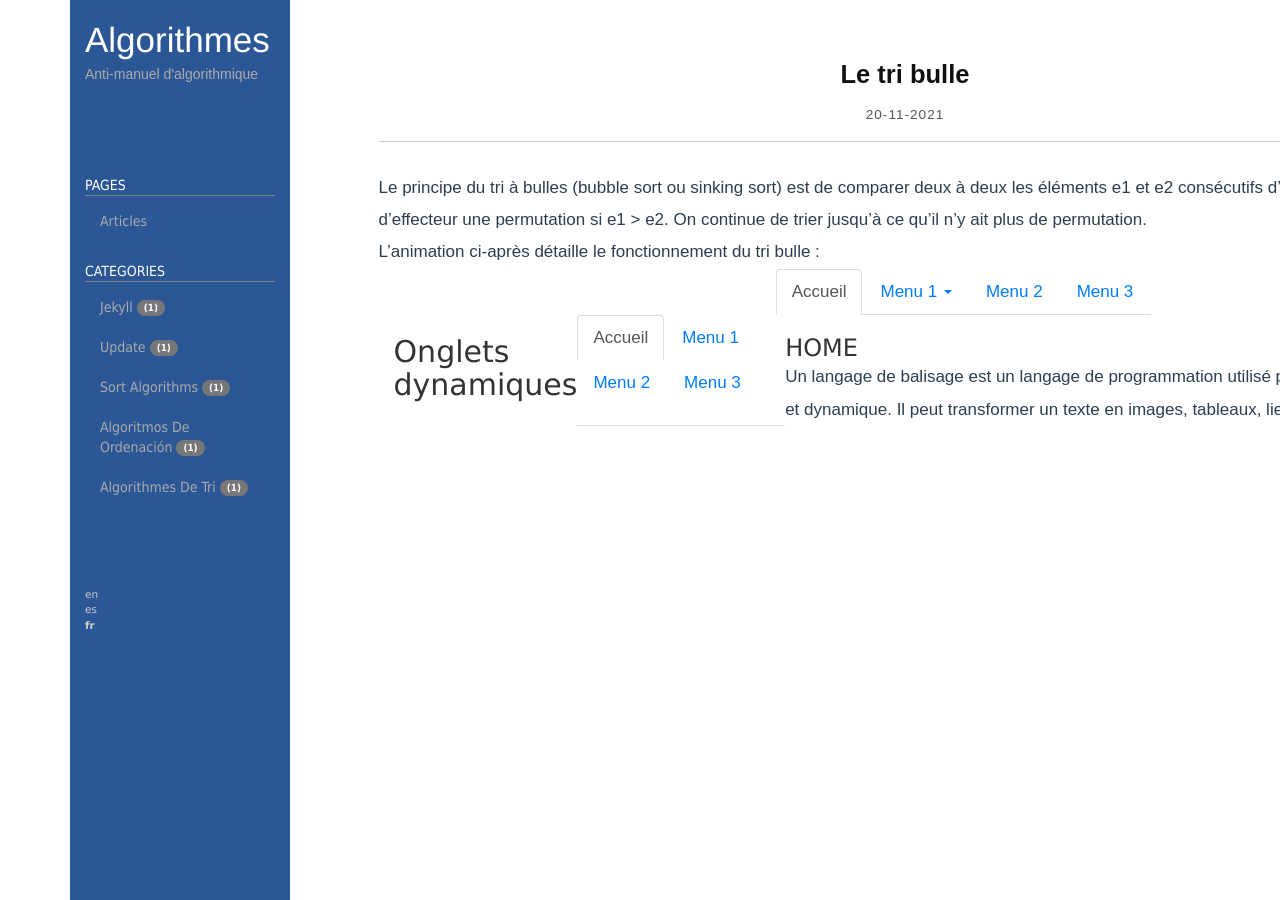
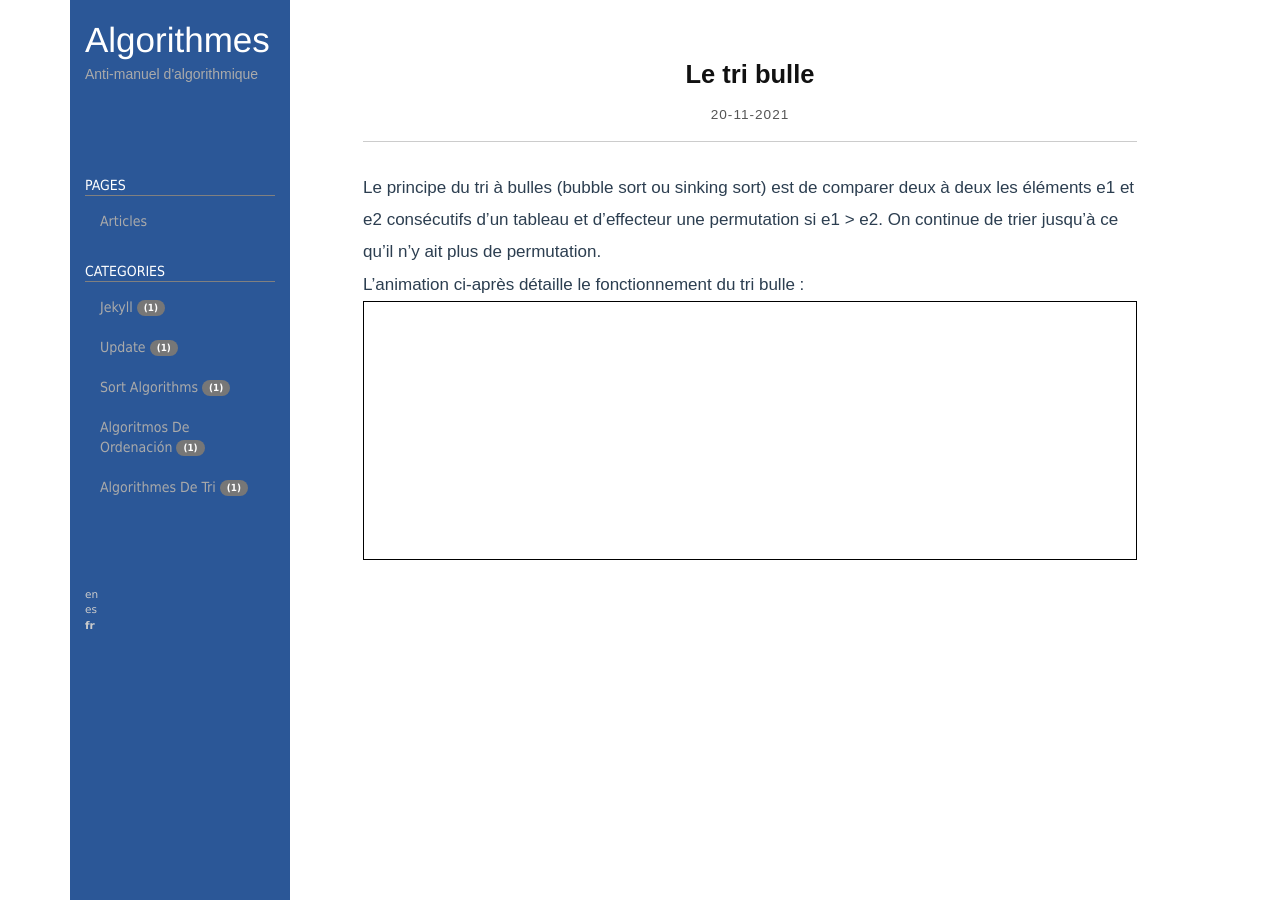
Before and after one commit to LWH-21/Algos, a Jekyll site: the page built from _posts/2020-11-20-bubblesort_fr.md, in a window 1280 px wide. Built offline with Jekyll 4.4.1, drawn with Linux system fonts in a browser that asks for light colours; nearby versions of some CDN libraries; library files that are not in the unit come from our copies.

Commit message:
Update 2020-11-20-bubblesort_fr.md

```diff
--- a/_posts/2020-11-20-bubblesort_fr.md
+++ b/_posts/2020-11-20-bubblesort_fr.md
@@ -6,60 +6,9 @@ category:
  - Algorithmes de tri
 lang : fr
 ref : bubblesort
-custom_css:
-  - http://maxcdn.bootstrapcdn.com/bootstrap/3.3.6/css/bootstrap.min.css
-custom_js:
-  - http://maxcdn.bootstrapcdn.com/bootstrap/3.3.6/js/bootstrap.min.js
-  - https://ajax.googleapis.com/ajax/libs/jquery/1.12.0/jquery.min.js
 ---
 Le principe du tri à bulles (bubble sort ou sinking sort) est de comparer deux à deux les éléments e1 et e2 consécutifs d'un tableau et d'effecteur une permutation si e1 > e2. On continue de trier jusqu'à ce qu'il n'y ait plus de permutation.
 
 L'animation ci-après détaille le fonctionnement du tri bulle :
 
-<div class="container">
-  <ul class="nav nav-tabs">
-    <li class="active"><a href="#">Accueil</a></li>
-    <li class="dropdown">
-      <a class="dropdown-toggle" data-toggle="dropdown" href="#">Menu 1 <span class="caret"></span></a>
-      <ul class="dropdown-menu">
-        <li><a href="#">Submenu 1-1</a></li>
-        <li><a href="#">Submenu 1-2</a></li>
-        <li><a href="#">Submenu 1-3</a></li>
-      </ul>
-    </li>
-    <li><a href="#">Menu 2</a></li>
-    <li><a href="#">Menu 3</a></li>
-  </ul>
-</div>
-
-<div class="container">
-  <h2>Onglets dynamiques</h2>
-  <ul class="nav nav-tabs">
-    <li class="active"><a data-toggle="tab" href="#home">Accueil</a></li>
-    <li><a data-toggle="tab" href="#menu1">Menu 1</a></li>
-    <li><a data-toggle="tab" href="#menu2">Menu 2</a></li>
-    <li><a data-toggle="tab" href="#menu3">Menu 3</a></li>
-  </ul>
-
-  <div class="tab-content">
-    <div id="home" class="tab-pane fade in active">
-      <h3>HOME</h3>
-      <p>Un langage de balisage est un langage de programmation utilisé pour rendre le texte plus
-            interactif et dynamique. Il peut transformer un texte en images, tableaux, liens, etc.</p>
-    </div>
-    <div id="menu1" class="tab-pane fade">
-      <h3>Menu 1</h3>
-      <p>Java est un langage de programmation de haut niveau, robuste, sécurisé et orienté objet.</p>
-    </div>
-    <div id="menu2" class="tab-pane fade">
-      <h3>Menu 2</h3>
-      <p>SQL est juste un langage de requête, ce n'est pas une base de données. Pour effectuer des requêtes SQL,
-      vous devez installer n'importe quelle base de données, par exemple Oracle, MySQL, MongoDB, PostGre SQL, SQL Server, DB2, etc.</p>
-    </div>
-    <div id="menu3" class="tab-pane fade">
-      <h3>Menu 3</h3>
-      <p>Le langage C est développé pour créer des applications système qui dirigent
-       interagit avec les périphériques matériels tels que les pilotes, les noyaux, etc.</p>
-    </div>
-  </div>
-</div>
+<canvas id="ins_cnv" height="300" width="900" style="border:1px solid #000000;width:100%"></canvas>
```
